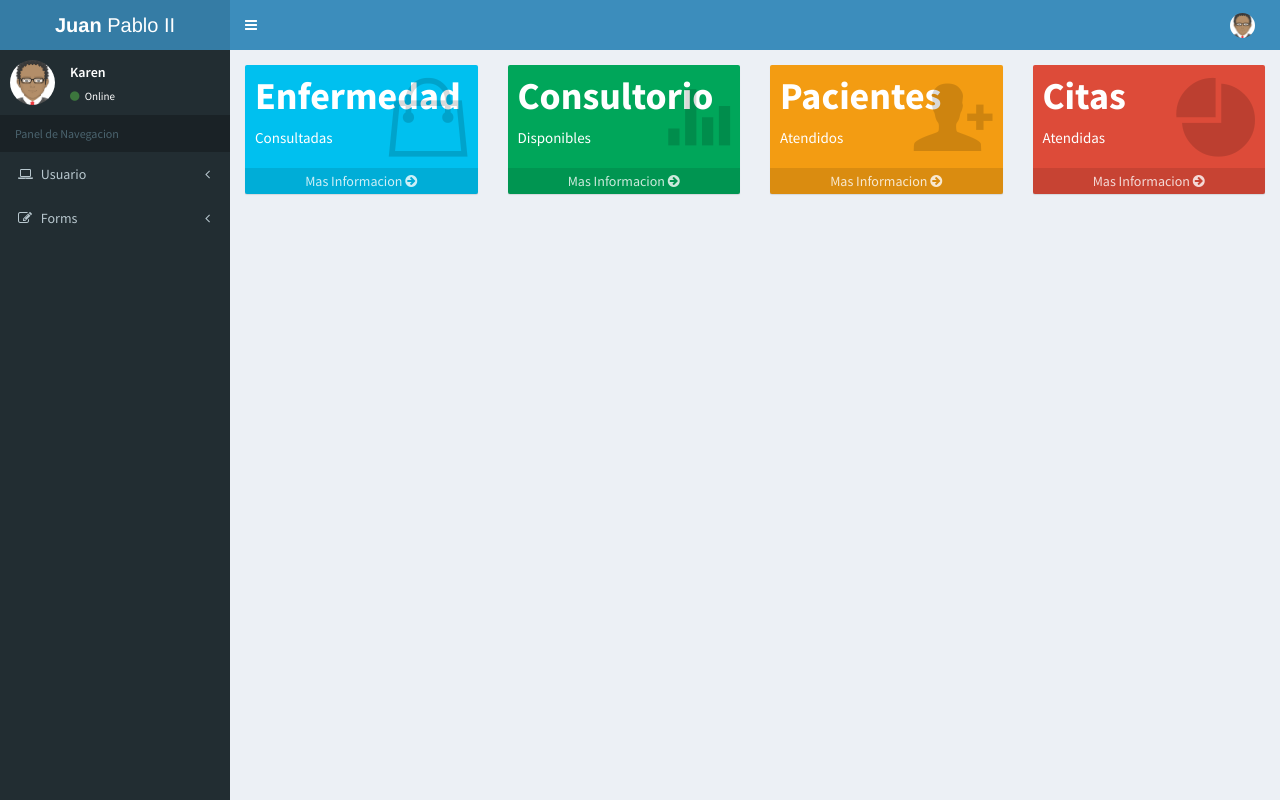
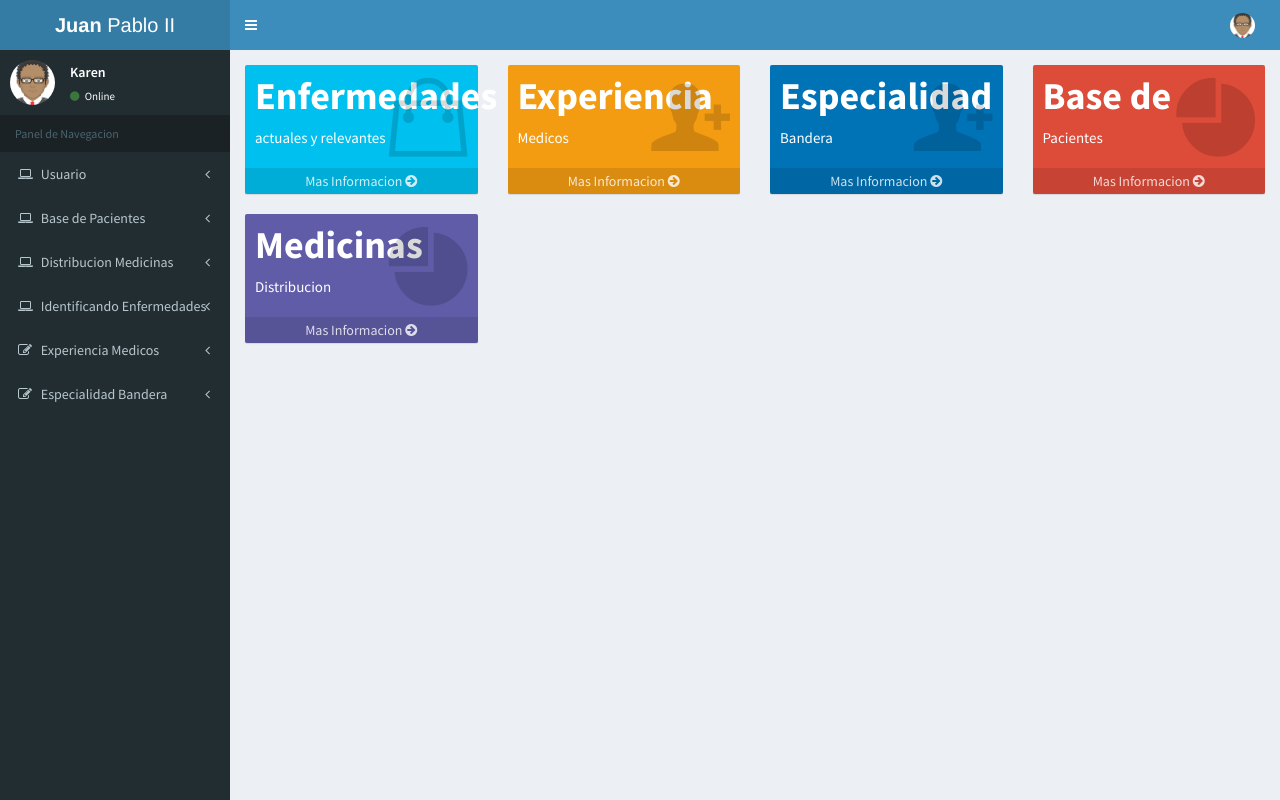
Before and after one commit to USP20182G4/ProyectoSIE, a PHP site: page /vistas/index.php in a window 1280 px wide. Run offline with PHP 8.4, Linux system fonts and the light colour scheme; some libraries are stand-ins or nearby versions.

Commit message:
Corrregido Robert Acevedo

```diff
--- a/ssi/vistas/index.php
+++ b/ssi/vistas/index.php
@@ -86,17 +86,69 @@
           <li><a href="#" onclick="Cargar('contenedor_principal','listusuario.php')"><i class="fa fa-circle-o"></i> Listar Usuario</a></li>
           </ul>
         </li>
-        <li class="treeview">
+
+         <li class="treeview">
           <a href="#">
-            <i class="fa fa-edit"></i> <span>Forms</span>
+            <i class="fa fa-laptop"></i>
+            <span>Base de Pacientes</span>
             <span class="pull-right-container">
               <i class="fa fa-angle-left pull-right"></i>
             </span>
           </a>
           <ul class="treeview-menu">
-            <li><a href="../forms/general.html"><i class="fa fa-circle-o"></i> General Elements</a></li>
-            <li><a href="../forms/advanced.html"><i class="fa fa-circle-o"></i> Advanced Elements</a></li>
-            <li><a href="../forms/editors.html"><i class="fa fa-circle-o"></i> Editors</a></li>
+            <li><a href="#" onclick="Cargar('contenedor_principal','consultacitas.php')"><i class="fa fa-circle-o"></i> Reporte</a></li>
+
+          </ul>
+        </li>
+         <li class="treeview">
+          <a href="#">
+            <i class="fa fa-laptop"></i>
+            <span>Distribucion Medicinas</span>
+            <span class="pull-right-container">
+              <i class="fa fa-angle-left pull-right"></i>
+            </span>
+          </a>
+          <ul class="treeview-menu">
+            <li><a href="#" onclick="Cargar('contenedor_principal','consultasmedicinas.php')"><i class="fa fa-circle-o"></i> Reporte </a></li>
+
+          </ul>
+        </li>
+         <li class="treeview">
+          <a href="#">
+            <i class="fa fa-laptop"></i>
+            <span>Identificando Enfermedades</span>
+            <span class="pull-right-container">
+              <i class="fa fa-angle-left pull-right"></i>
+            </span>
+          </a>
+          <ul class="treeview-menu">
+            <li><a href="#" onclick="Cargar('contenedor_principal','consultasenfermedades.php')"><i class="fa fa-circle-o"></i> Reporte </a></li>
+
+          </ul>
+        </li>
+        <li class="treeview">
+          <a href="#">
+            <i class="fa fa-edit"></i>
+			<span>Experiencia Medicos</span>
+            <span class="pull-right-container">
+              <i class="fa fa-angle-left pull-right"></i>
+            </span>
+          </a>
+          <ul class="treeview-menu">
+            <li><a href="#" onclick="Cargar('contenedor_principal','consultasatendidas.php')"><i class="fa fa-circle-o"></i> Reporte </a></li>
+
+          </ul>
+        </li>
+           <li class="treeview">
+          <a href="#">
+            <i class="fa fa-edit"></i> <span>Especialidad Bandera</span>
+            <span class="pull-right-container">
+              <i class="fa fa-angle-left pull-right"></i>
+            </span>
+          </a>
+          <ul class="treeview-menu">
+            <li><a href="#" onclick="Cargar('contenedor_principal','consultaespecialidad.php')"><i class="fa fa-circle-o"></i> Reporte </a></li>
+
           </ul>
         </li>
       </ul>
@@ -115,38 +167,25 @@
           <!-- small box -->
           <div class="small-box bg-aqua">
             <div class="inner">
-              <h3>Enfermedad</h3>
+              <h3>Enfermedades</h3>
 
-              <p>Consultadas</p>
+              <p>actuales y relevantes</p>
             </div>
             <div class="icon">
               <i class="ion ion-bag"></i>
             </div>
-            <a href="#" class="small-box-footer">Mas Informacion <i class="fa fa-arrow-circle-right"></i></a>
+           <a href="#" class="small-box-footer" onclick="Cargar('contenedor_principal','consultasenfermedades.php')"  >Mas Informacion <i class="fa fa-arrow-circle-right"></i></a>
           </div>
         </div>
-        <div class="col-lg-3 col-xs-6">
-          <!-- small box -->
-          <div class="small-box bg-green">
-            <div class="inner">
-              <h3>Consultorio</h3>
 
-              <p>Disponibles</p>
-            </div>
-            <div class="icon">
-              <i class="ion ion-stats-bars"></i>
-            </div>
-            <a href="#" class="small-box-footer">Mas Informacion <i class="fa fa-arrow-circle-right"></i></a>
-          </div>
-        </div>
         <!-- ./col -->
         <div class="col-lg-3 col-xs-6">
           <!-- small box -->
           <div class="small-box bg-yellow">
             <div class="inner">
-              <h3>Pacientes</h3>
+              <h3>Experiencia</h3>
 
-              <p> Atendidos</p>
+              <p>Medicos</p>
             </div>
             <div class="icon">
               <i class="ion ion-person-add"></i>
@@ -154,19 +193,49 @@
             <a href="#" class="small-box-footer" onclick="Cargar('contenedor_principal','consultasatendidas.php')"  >Mas Informacion <i class="fa fa-arrow-circle-right"></i></a>
           </div>
         </div>
+
+           <div class="col-lg-3 col-xs-6">
+          <!-- small box -->
+          <div class="small-box bg-blue">
+            <div class="inner">
+              <h3>Especialidad</h3>
+
+              <p> Bandera</p>
+            </div>
+            <div class="icon">
+              <i class="ion ion-person-add"></i>
+            </div>
+            <a href="#" class="small-box-footer" onclick="Cargar('contenedor_principal','consultaespecialidad.php')"  >Mas Informacion <i class="fa fa-arrow-circle-right"></i></a>
+          </div>
+        </div>
         <!-- ./col -->
         <div class="col-lg-3 col-xs-6">
           <!-- small box -->
           <div class="small-box bg-red">
             <div class="inner">
-              <h3>Citas</h3>
+              <h3>Base de</h3>
 
-              <p>Atendidas</p>
+              <p>Pacientes</p>
             </div>
             <div class="icon">
               <i class="ion ion-pie-graph"></i>
             </div>
-            <a href="#" class="small-box-footer">Mas Informacion <i class="fa fa-arrow-circle-right"></i></a>
+            <a href="#" class="small-box-footer" onclick="Cargar('contenedor_principal','consultacitas.php')"  >Mas Informacion <i class="fa fa-arrow-circle-right"></i></a>
+          </div>
+        </div>
+
+           <div class="col-lg-3 col-xs-6">
+          <!-- small box -->
+          <div class="small-box bg-purple">
+            <div class="inner">
+              <h3>Medicinas</h3>
+
+              <p>Distribucion</p>
+            </div>
+            <div class="icon">
+              <i class="ion ion-pie-graph"></i>
+            </div>
+            <a href="#" class="small-box-footer" onclick="Cargar('contenedor_principal','consultasmedicinas.php')"  >Mas Informacion <i class="fa fa-arrow-circle-right"></i></a>
           </div>
         </div>
       <!-- /.box -->
```
